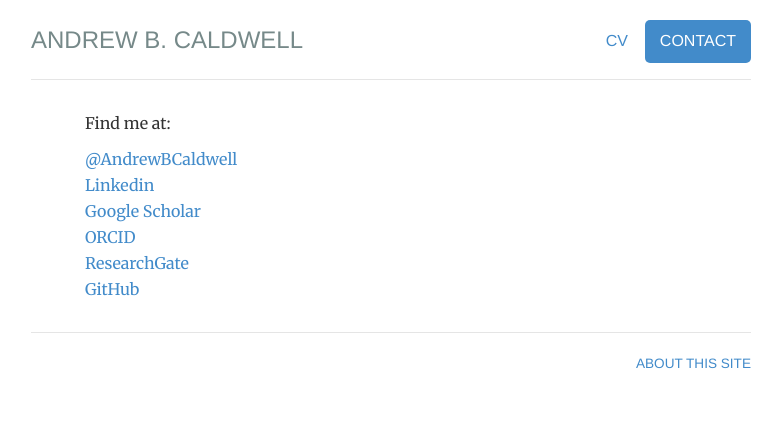
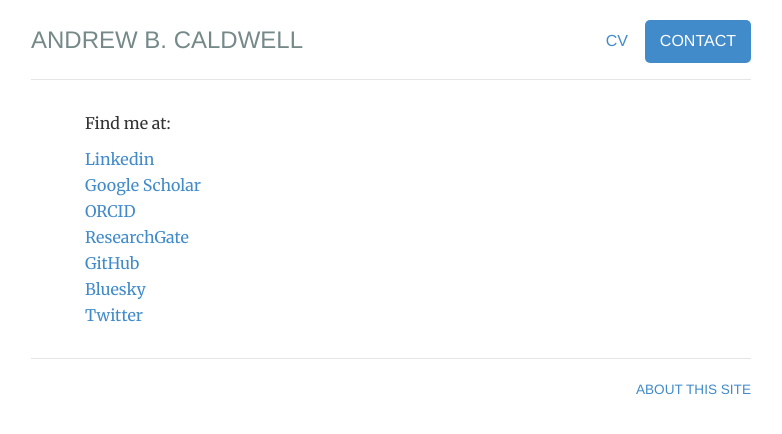
Before and after one commit to andrewbcaldwell/andrewbcaldwell.github.io, a Jekyll site: the page built from contact/index.html, in a window 1280 px wide. Shown: the top 434 px of the page, without its empty margins (249-1031 px from the left). Built offline with Jekyll 4.4.1, drawn with Linux system fonts in a browser that asks for light colours.

Commit message:
Update index.html
update social media

```diff
--- a/contact/index.html
+++ b/contact/index.html
@@ -12,11 +12,12 @@ description: Contact information for Andrew B. Caldwell.
 <p>Find me at:</p>
 
 	<ul class="list-unstyled">
-	<li><a href="https://www.twitter.com/AndrewBCaldwell">@AndrewBCaldwell</a></li>
     	<li><a href="https://www.linkedin.com/in/andrewbcaldwell/">Linkedin</a></li>
 	<li><a href="https://scholar.google.com/citations?hl=en&user=yZdrmZoAAAAJ&view_op=list_works&authuser=1">Google Scholar</a></li>
     	<li><a href="https://orcid.org/0000-0002-2850-7677">ORCID</a></li>
 	<li><a href="https://www.researchgate.net/profile/Andrew_Caldwell2">ResearchGate</a></li>
     	<li><a href="https://github.com/andrewbcaldwell">GitHub</a></li>
+	<li><a href="https://bsky.app/profile/andrewbcaldwell.bsky.social">Bluesky</a></li>
+	<li><a href="https://www.twitter.com/AndrewBCaldwell">Twitter</a></li>
 	</ul>
 </div>
```
